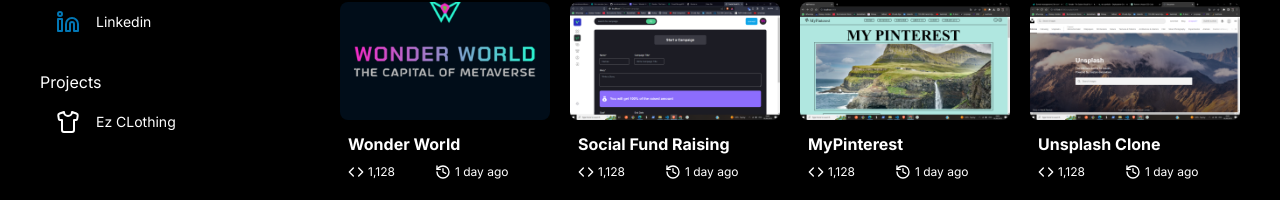
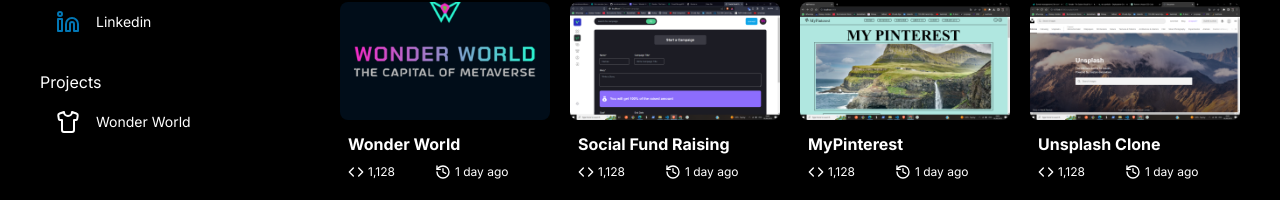
Before and after one commit to arjunnsarkarr/My_Personal_Portfolio, a Next.js app: page / in a window 1280 px wide. Shown: the part 574-774 px from the top of the page. Built offline with nearby package versions, Linux system fonts and the light colour scheme.

Commit message:
Update page.js

```diff
--- a/app/page.js
+++ b/app/page.js
@@ -288,7 +288,7 @@ const Homepage = () => {
                   >
                     <path d="M20.38 3.46 16 2a4 4 0 0 1-8 0L3.62 3.46a2 2 0 0 0-1.34 2.23l.58 3.47a1 1 0 0 0 .99.84H6v10c0 1.1.9 2 2 2h8a2 2 0 0 0 2-2V10h2.15a1 1 0 0 0 .99-.84l.58-3.47a2 2 0 0 0-1.34-2.23z" />
                   </svg>
-                  Ez CLothing
+                  Wonder World
                 </a>
               </div>
             </div>
```
